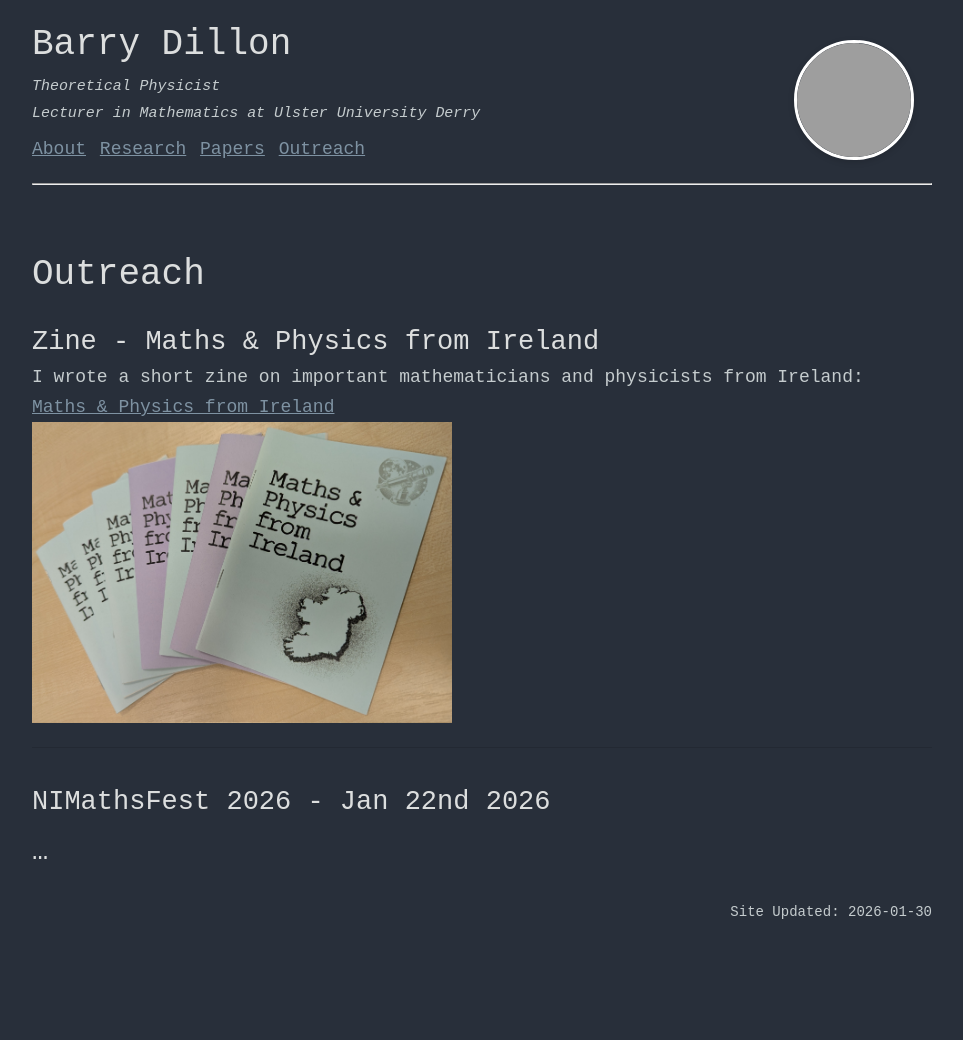
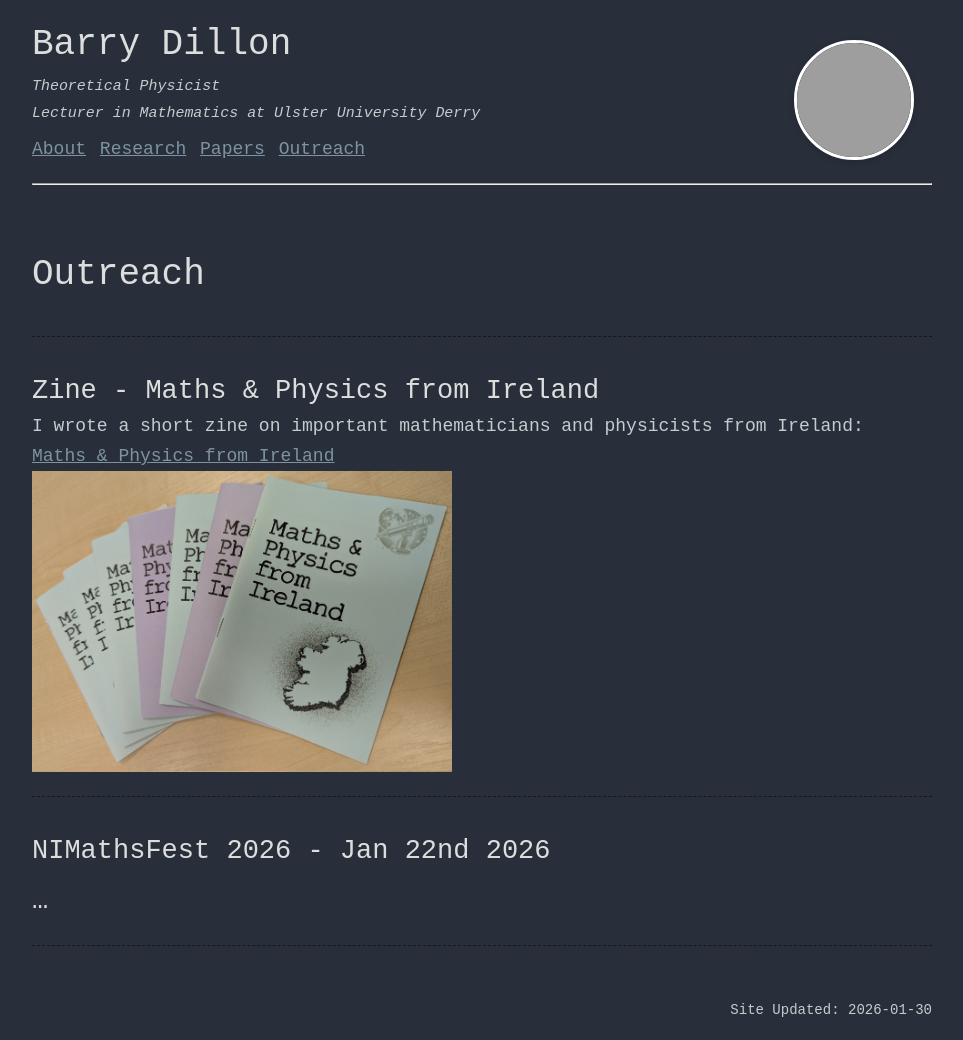
Before and after one commit to bmdillon/bmdillon.github.io, a Jekyll site: the page built from outreach/index.md, in a window 1280 px wide. Shown: the whole page, without its empty margins (158-1121 px from the left). Built offline with Jekyll 4.4.1, drawn with Linux system fonts in a browser that asks for light colours; before the commit the page ends 942 px from its top, so only the background shows below that; grey boxes are pictures that could not be loaded.

Commit message:
Update index.md

```diff
--- a/outreach/index.md
+++ b/outreach/index.md
@@ -2,6 +2,7 @@
 layout: default
 title: Outreach
 ---
+<hr style="border: 0; border-top: 1px dashed rgba(0,0,0,0.5); margin: 24px 0;">
 ## Zine - Maths & Physics from Ireland
 I wrote a short zine on important mathematicians and physicists from Ireland:<br>
 <a href="{{ '/downloads/zine-maths-physics-ireland-bmdillon.pdf' | relative_url }}" target="_blank" rel="noopener">
@@ -14,9 +15,10 @@ I wrote a short zine on important mathematicians and physicists from Ireland:<br
     style="max-width: 420px; width: 100%; height: auto;"
   >
 </div>
-<hr style="border: 0; border-top: 1px solid rgba(0,0,0,0.12); margin: 24px 0;">
+<hr style="border: 0; border-top: 1px dashed rgba(0,0,0,0.5); margin: 24px 0;">
 
 
 ## NIMathsFest 2026 - Jan 22nd 2026
 
 ## ...
+<hr style="border: 0; border-top: 1px dashed rgba(0,0,0,0.5); margin: 24px 0;">
```
